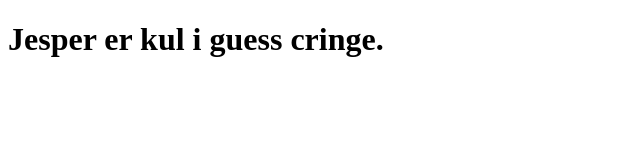
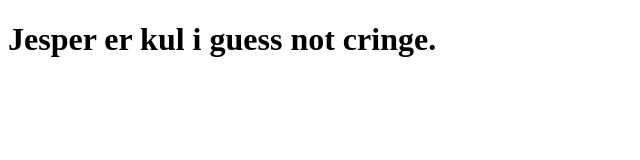
Before and after one commit to jesperstovind/GH-demo, a plain HTML site: page index.html in a window 1280 px wide. Shown: the whole page, without its empty margins (0-640 px from the left). Drawn offline with Linux system fonts and the light colour scheme.

Commit message:
Changed h1 tag

```diff
--- a/index.html
+++ b/index.html
@@ -6,6 +6,7 @@
     <title>Eksempel</title>
   </head>
   <body>
-    <h1>Jesper er kul i guess cringe.</h1>
+    <!--Jeg vil at den heller skal hete dette: -->
+    <h1>Jesper er kul i guess not cringe.</h1>
   </body>
 </html>
```
